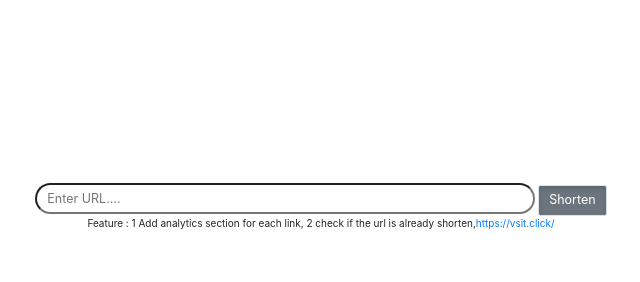
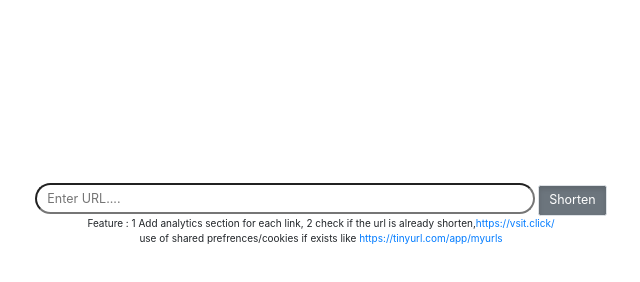
Before and after one commit to mukul2310/urlly-short, a website: page index.html in a window 1280 px wide. Shown: the part 64-346 px from the top of the page, without its empty margins (319-959 px from the left). Drawn offline with nearby package versions, Linux system fonts and the light colour scheme.

Commit message:
system design partially done

```diff
--- a/index.html
+++ b/index.html
@@ -22,7 +22,7 @@
     <script src="https://code.jquery.com/jquery-3.5.1.slim.min.js" integrity="sha384-DfXdz2htPH0lsSSs5nCTpuj/zy4C+OGpamoFVy38MVBnE+IbbVYUew+OrCXaRkfj" crossorigin="anonymous"></script>
     <script src="https://cdn.jsdelivr.net/npm/bootstrap@4.5.3/dist/js/bootstrap.bundle.min.js" integrity="sha384-ho+j7jyWK8fNQe+A12Hb8AhRq26LrZ/JpcUGGOn+Y7RsweNrtN/tE3MoK7ZeZDyx" crossorigin="anonymous"></script>
     <script src="assets/js/bs-init.js"></script>
-    <p>Feature : 1 Add analytics section for each link, 2 check if the url is already shorten,<a href="https://vsit.click/">https://vsit.click/</a>
+    <p>Feature : 1 Add analytics section for each link, 2 check if the url is already shorten,<a href="https://vsit.click/">https://vsit.click/</a><br> use of shared prefrences/cookies if exists like <a href="https://tinyurl.com/app/myurls">https://tinyurl.com/app/myurls</a>
     </p>
 </body>
 
```
Also changed, not shown: js/index.js (renamed from js/express.js).
